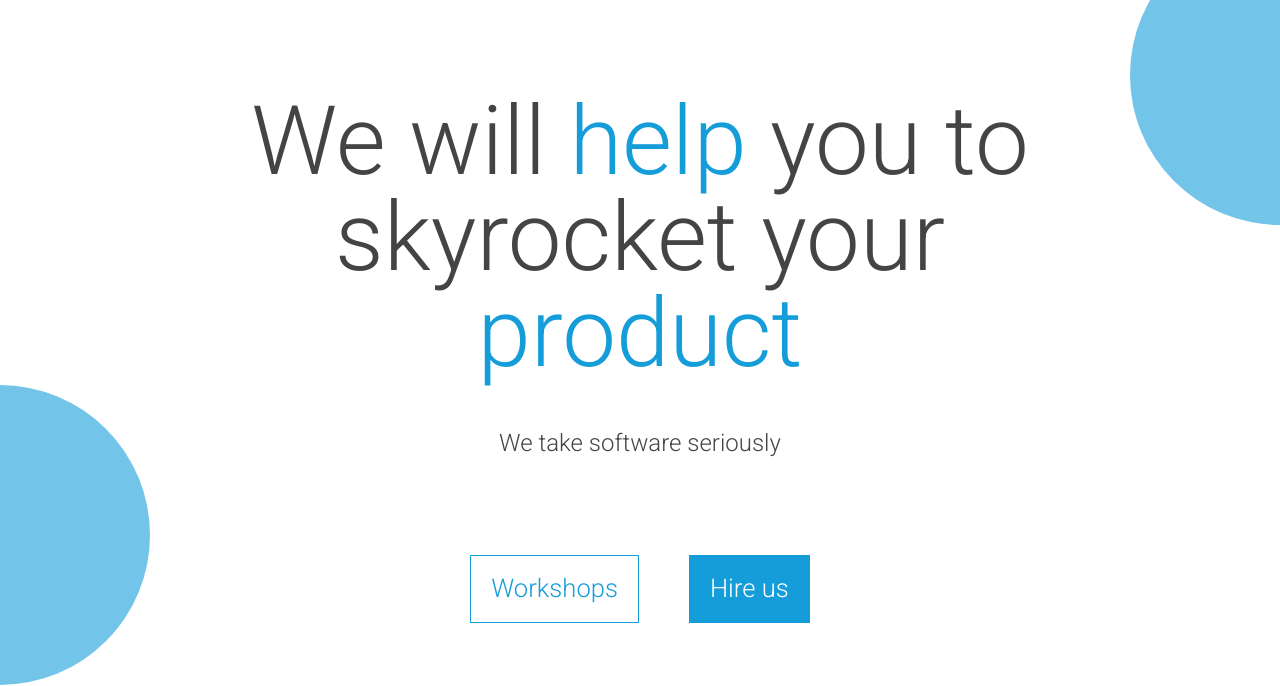
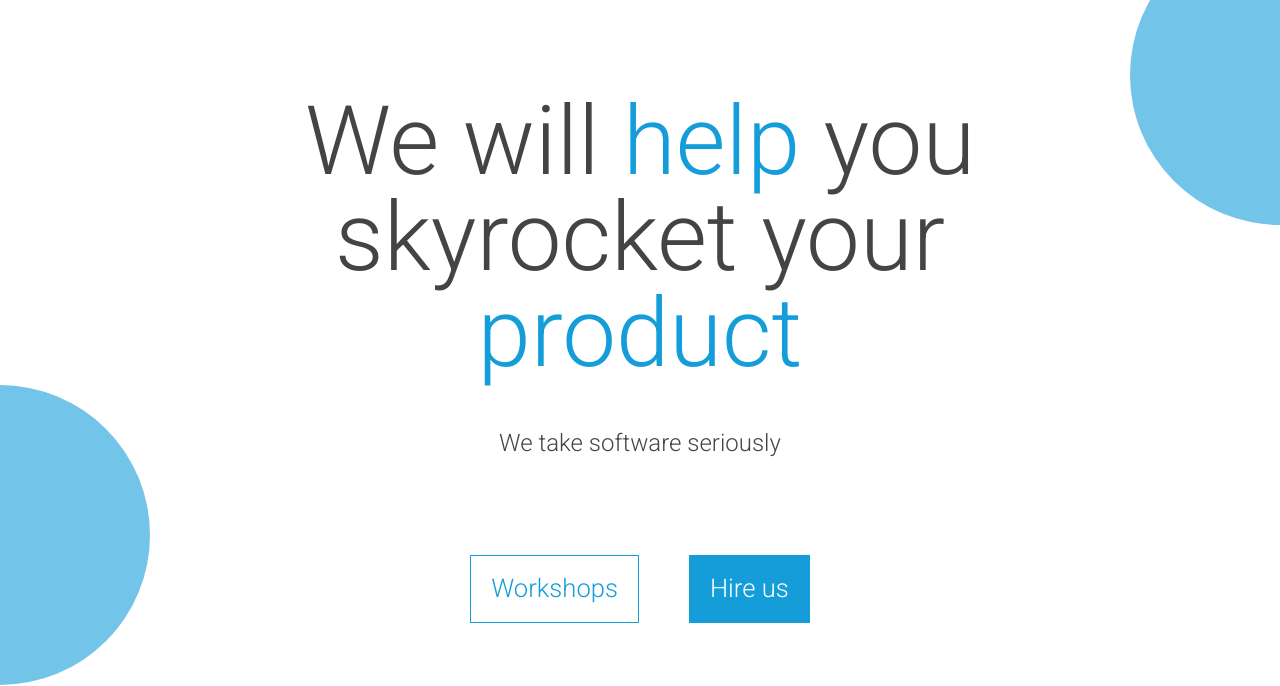
Before and after one commit to SocialNerdsGR/site, a Gatsby site: page / in a window 1280 px wide. Shown: the part 135-821 px from the top of the page. Built offline with nearby package versions, Linux system fonts and the light colour scheme; Gatsby itself is replaced by a stand-in of ours.

```diff
--- a/src/sections/Home.jsx
+++ b/src/sections/Home.jsx
@@ -9,7 +9,7 @@
 
       <div className="home">
         <h1 className="home__title">
-          We will <span>help</span> you to skyrocket your <span>product</span>
+          We will <span>help</span> you skyrocket your <span>product</span>
         </h1>
         <h2 className="home__tagline">We take software seriously</h2>
         <div className="home__actions">
```
Also changed, not shown: README.md.
